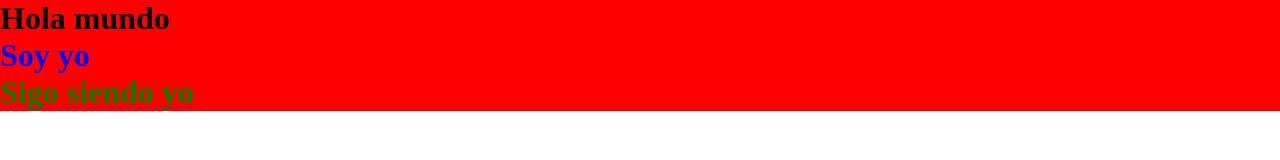
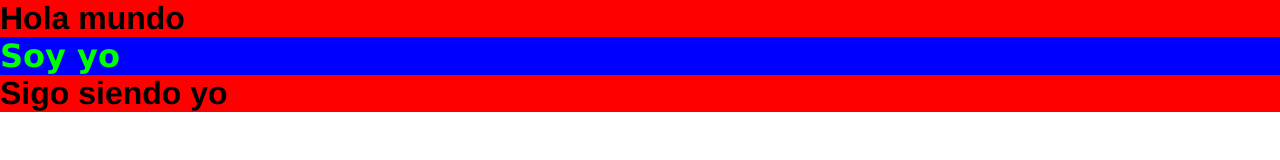
Before and after one commit to NikolaiKoz/SASS---Practice, a website: page index.html in a window 1280 px wide. Drawn offline with Linux system fonts and the light colour scheme.

Commit message:
test: :art: First experience, it's OK.
Now i know how to created variables and created an array whit him.

```diff
--- a/styles/scss/style.scss
+++ b/styles/scss/style.scss
@@ -1,9 +1,30 @@
+// VARIABLES
+$color-black: #000000;
+$color-red: #ff0000;
+$fuente-normal: Verdana;
+$fuente-titulo: Helvetica;
+
+
+h1 {
+  color: $color-black;
+  background-color: $color-red;
+  font-family: $fuente-titulo;
+}
+
+// ORDENAR LAS VARIABLES EN UN ARRAY
+
+$colores: (
+  "black": #000000,
+  "red": #ff0000,
+  "blue": #0000ff,
+  "green": #00ff00,
+  "normal": Verdana,
+);
+
 h1{
-    background-color: red;
     p{
-        color: blue;
-    }
-    div{
-        color: green;
+        color: map-get($colores, "green");
+        background-color: map-get($colores , "blue");
+        font-family: map-get($colores , "normal");
     }
 }
```
Also changed, not shown: styles/css/style.css, 1 other file.
